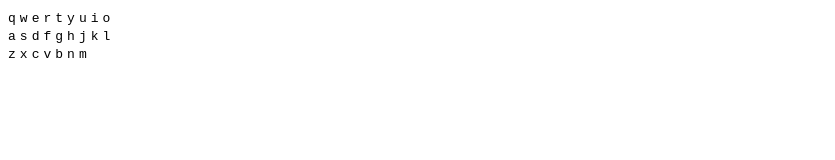
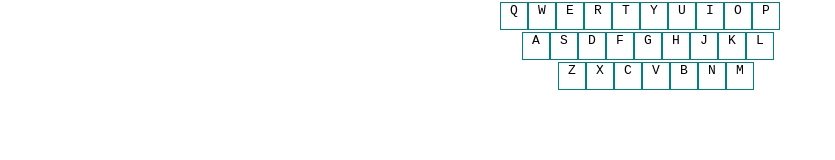
Before and after one commit to vicfun/repo-myBookMarks, a plain HTML site: page index.html in a window 1280 px wide. Shown: the whole page, without its empty margins (0-835 px from the left). Drawn offline with Linux system fonts and the light colour scheme.

Commit message:
添加键盘

```diff
--- a/index.html
+++ b/index.html
@@ -5,41 +5,12 @@
     <meta name="viewport" content="width=device-width, initial-scale=1.0">
     <meta http-equiv="X-UA-Compatible" content="ie=edge">
     <title>搜索导航小demo</title>
+    <link rel="stylesheet" href="./style.css">
 </head>
 <body>
-    <header id="ss"></header>
-    <main id="x">
-        <div>
-            <kbd>q</kbd>
-            <kbd>w</kbd>
-            <kbd>e</kbd>
-            <kbd>r</kbd>
-            <kbd>t</kbd>
-            <kbd>y</kbd>
-            <kbd>u</kbd>
-            <kbd>i</kbd>
-            <kbd>o</kbd>
-        </div>
-        <div>
-            <kbd>a</kbd>
-            <kbd>s</kbd>
-            <kbd>d</kbd>
-            <kbd>f</kbd>
-            <kbd>g</kbd>
-            <kbd>h</kbd>
-            <kbd>j</kbd>
-            <kbd>k</kbd>
-            <kbd>l</kbd>
-        </div>
-        <div>
-            <kbd>z</kbd>
-            <kbd>x</kbd>
-            <kbd>c</kbd>
-            <kbd>v</kbd>
-            <kbd>b</kbd>
-            <kbd>n</kbd>
-            <kbd>m</kbd>
-        </div>
+    <header></header>
+    <main style="text-align: center;">
+        <div class="wrapper" id="mainxx"></div>
     </main>
     <footer></footer>
     <script>
@@ -65,8 +36,21 @@
             'z': 'www.zhihu.com',
             'm': 'www.mcdonalds.com.cn'
         }
-        div1 = document.createElement('div')
-        ss.appendChild(div1)
+        index = 0;
+        while(index < keys['length']){  // 0 1 2
+            divxx = document.createElement('div');
+            mainxx.appendChild(divxx);
+            index2 = 0;
+            row = keys[index] //第一数组 第二数组 第三数组
+            while(index2 < row['length']){ // 0~9 0~8 0~6
+                kbdxx = document.createElement('kbd');
+                divxx.appendChild(kbdxx);
+                kbdxx.textContent = row[index2];
+                index2++;
+            }
+            index++;
+        }
+
     </script>
 </body>
 </html>
--- a/style.css
+++ b/style.css
@@ -0,0 +1,13 @@
+*{margin: 0; padding: 0;}
+a{text-decoration: none;}
+kbd{display: inline-block; border: 1px solid teal; width: 2em; height: 2em;
+    text-transform: uppercase;}
+#mainxx{
+    display: inline-block;
+}
+#mainxx > div:nth-child(2){
+    margin-left: 1em;
+}
+#mainxx > div:nth-child(3){
+    margin-left: 2em;
+}
```
